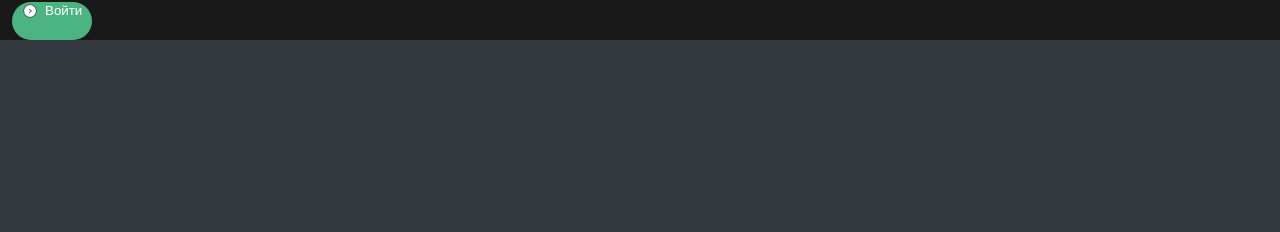
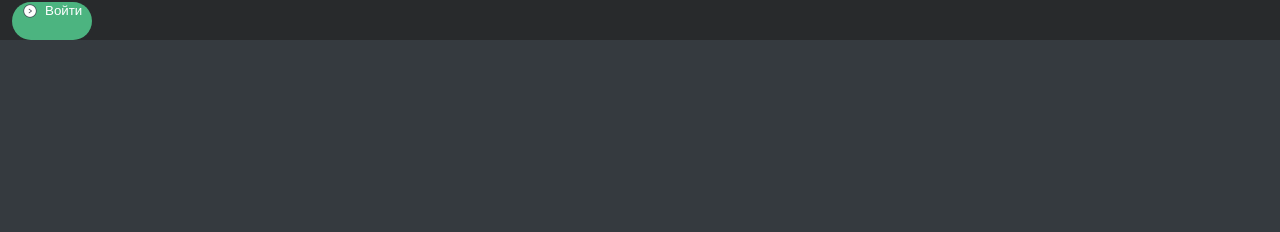
Before and after one commit to Karikatun/blog_layout, a plain HTML site: page index.html in a window 1280 px wide. Shown: the top 232 px of the page. Drawn offline with Linux system fonts and the light colour scheme.

Commit message:
top menu colour

```diff
--- a/css/styles.css
+++ b/css/styles.css
@@ -10,7 +10,7 @@ body {
 
 .top-menu {
     height: 40px;
-    background-color: #191919;
+    background-color: #282a2c;
     display: flex;
 }
 
```
